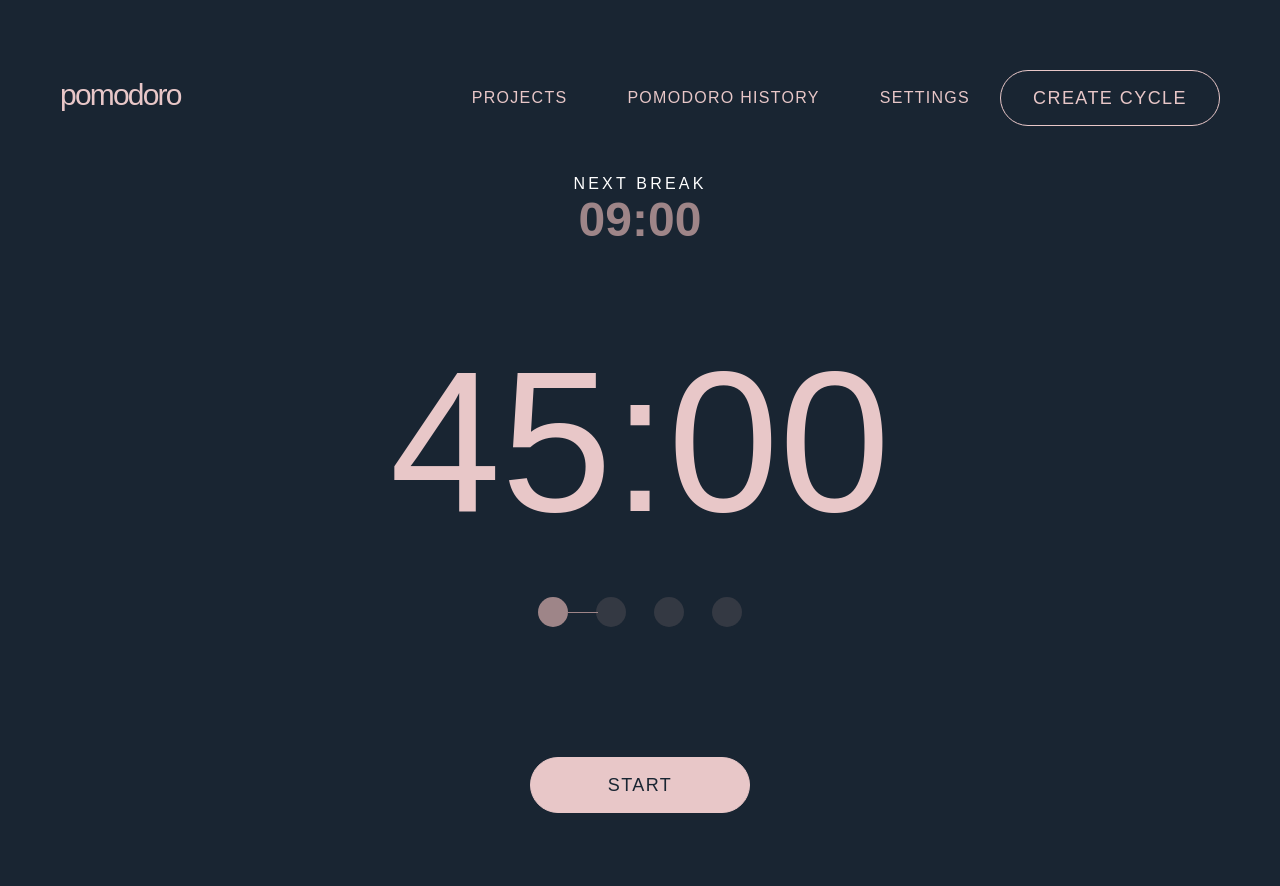
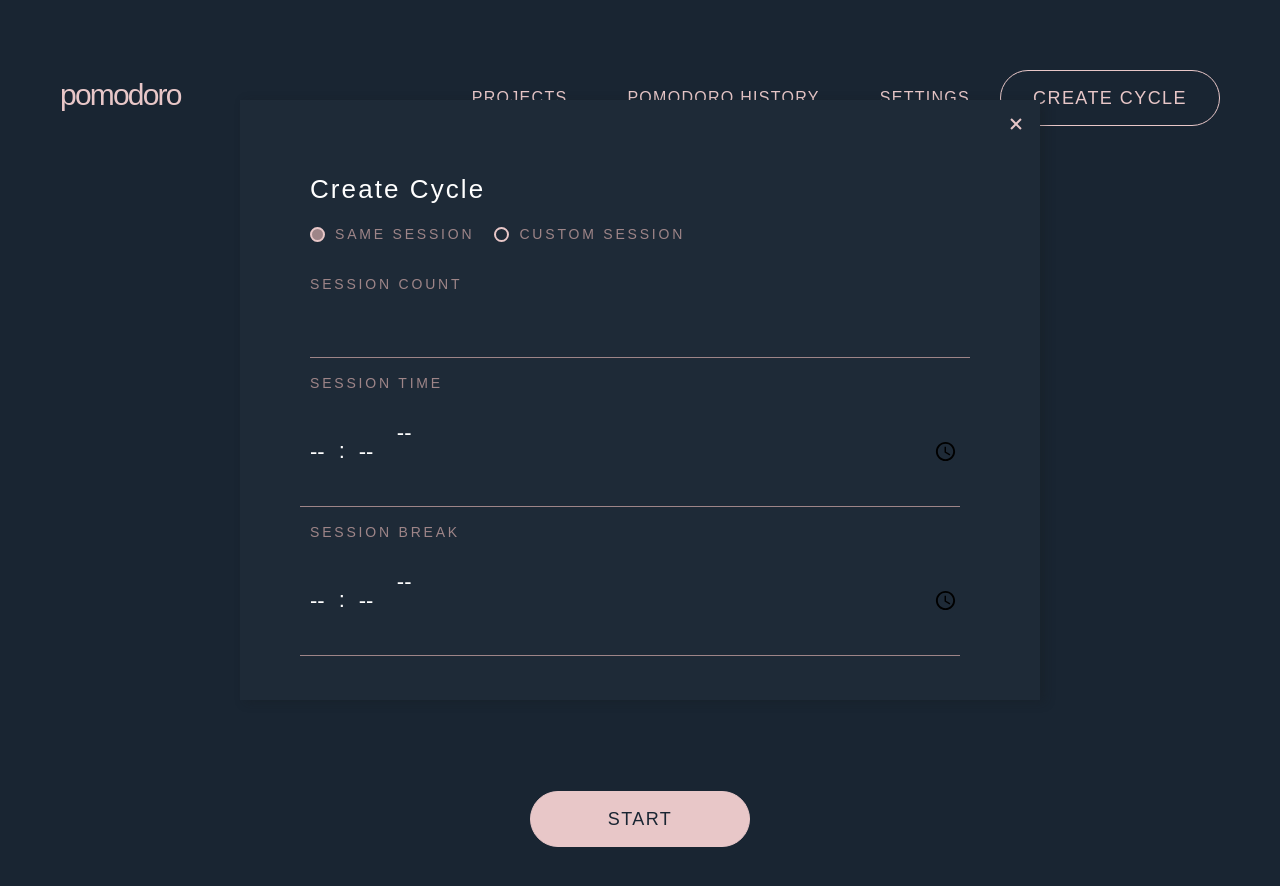
Before and after one commit to dobijaw/pomodoro, a React (Create React App) app: page / in a window 1280 px wide. Shown: the top 886 px of the page. Built offline with nearby package versions, Linux system fonts and the light colour scheme.

Commit message:
close modal clicking outside, add two option for modal form

```diff
--- a/package.json
+++ b/package.json
@@ -13,6 +13,7 @@
     "@types/react-redux": "^7.1.9",
     "@types/react-router-dom": "^5.1.5",
     "@types/styled-components": "^5.1.0",
+    "formik": "^2.1.4",
     "react": "^16.13.1",
     "react-dom": "^16.13.1",
     "react-redux": "^7.2.0",
--- /dev/null
+++ b/src/components/atoms/Close/Close.tsx
@@ -0,0 +1,42 @@
+import styled from 'styled-components';
+
+const Close = styled.button`
+  position: absolute;
+  top: 10px;
+  right: 10px;
+  display: block;
+  width: 28px;
+  height: 28px;
+  border: none;
+  background: none;
+  transition: background 0.35s ease-in-out;
+
+  &:hover {
+    &::before,
+    &::after {
+      background: ${({ theme }) => theme.colors.secondary};
+    }
+  }
+
+  &::before,
+  &::after {
+    content: '';
+    position: absolute;
+    top: 50%;
+    left: 50%;
+    display: block;
+    width: 14px;
+    height: 2px;
+    background: ${({ theme }) => theme.colors.primary};
+  }
+
+  &::before {
+    transform: translate(-50%, -50%) rotate(45deg);
+  }
+
+  &::after {
+    transform: translate(-50%, -50%) rotate(-45deg);
+  }
+`;
+
+export default Close;
--- a/src/components/atoms/Headline/Headline.tsx
+++ b/src/components/atoms/Headline/Headline.tsx
@@ -5,7 +5,7 @@ const Headline = styled.h1<{ customWidth?: string }>`
   padding: 0;
   margin: 0;
   color: ${({ theme }) => theme.colors.copy};
-  font-size: ${({ customWidth, theme }) => customWidth || '32px'};
+  font-size: ${({ customWidth, theme }) => customWidth || '26px'};
   font-weight: 400;
   letter-spacing: 0.08em;
   line-height: 1.5;
--- /dev/null
+++ b/src/components/atoms/Input/Input.tsx
@@ -0,0 +1,55 @@
+import styled from 'styled-components';
+
+const Input = styled.input<{ focusBackgorund?: boolean }>`
+  width: 100%;
+  padding: 20px 0;
+  border: none;
+  border-bottom: 1px solid ${({ theme }) => theme.colors.secondary};
+  color: ${({ theme }) => theme.colors.copy};
+  background: none;
+  font-family: 'Exo 2', sans-serif;
+  font-size: 22px;
+  font-weight: 400;
+  text-transform: uppercase;
+  transition: all 0.35s ease-in-out;
+
+  &[type='time'] {
+    margin: 8px 0 0 -10px;
+  }
+
+  &[type='time']::-webkit-datetime-edit-fields-wrapper {
+    display: flex;
+  }
+
+  &[type='time']::-webkit-datetime-edit-text {
+    padding: 19px 4px;
+  }
+
+  &[type='time']::-webkit-datetime-edit-hour-field,
+  &[type='time']::-webkit-datetime-edit-minute-field,
+  &[type='time']::-webkit-datetime-edit-second-field {
+    border-radius: 100px;
+    padding: 20px 10px;
+
+    &:focus {
+      background: ${({ focusBackgorund, theme }) =>
+        focusBackgorund ? theme.colors.background : theme.colors.background20};
+    }
+  }
+
+  &[type='time']::-webkit-clear-button,
+  &[type='time']::-webkit-inner-spin-button {
+    display: none;
+  }
+
+  &::placeholder {
+    color: ${({ theme }) => theme.colors.copy};
+  }
+
+  &:focus {
+    outline: 0;
+    border-bottom: 1px solid ${({ theme }) => theme.colors.primary};
+  }
+`;
+
+export default Input;
--- a/src/components/atoms/Label/Label.tsx
+++ b/src/components/atoms/Label/Label.tsx
@@ -5,15 +5,21 @@ const Label = styled.label<{
   asMedium?: boolean;
   asLarge?: boolean;
 }>`
+  position: relative;
+  display: block;
   padding: 0;
-  margin: 0;
+  margin: 18px 0;
   color: ${({ theme, asCopy }) =>
     asCopy ? theme.colors.copy : theme.colors.secondary};
-  font-size: 14px;
+  font-size: 13px;
   font-weight: 400;
   line-height: 1;
   letter-spacing: 0.2em;
   text-transform: uppercase;
+
+  @media (min-width: 960px) {
+    font-size: 14px;
+  }
 
   ${({ asMedium }) =>
     asMedium &&
--- /dev/null
+++ b/src/components/molecules/RadioCheck/RadioCheck.tsx
@@ -0,0 +1,81 @@
+import React from 'react';
+import styled, { css } from 'styled-components';
+import Label from 'components/atoms/Label/Label';
+
+const Input = styled.input`
+  position: absolute;
+  width: 0;
+  height: 0;
+  opacity: 0;
+  cursor: pointer;
+  transition: all 0.35s ease-in-out;
+`;
+
+const Checkmark = styled.span<{ type?: string }>`
+  position: absolute;
+  top: 0;
+  left: 0;
+  width: 15px;
+  height: 15px;
+  border: 2px solid ${({ theme }) => theme.colors.primary};
+  transition: all 0.35s ease-in-out;
+
+  ${({ type }) =>
+    type === 'radio' &&
+    css`
+      border-radius: 50%;
+    `}
+`;
+
+const StyledLabel = styled(Label)`
+  padding-left: 25px;
+  margin: 18px 0;
+  line-height: 14px;
+  cursor: pointer;
+  user-select: none;
+  transition: all .35s ease-in-out;
+
+  ${Input}:checked ~ ${Checkmark} {
+    background: ${({ theme }) => theme.colors.secondary};
+  }
+
+  &:hover {
+    color: ${({ theme }) => theme.colors.primary};
+
+    ${Checkmark} {
+        background: ${({ theme }) => theme.colors.primary};
+    }
+  }
+`;
+
+type RadioCheckProps = {
+  label: string;
+  type: 'radio' | 'checkbox';
+  name: string;
+  onChange: () => void;
+  checked?: boolean;
+  id: string;
+};
+
+const RadioCheck = ({
+  id,
+  label,
+  type,
+  name,
+  onChange,
+  checked,
+}: RadioCheckProps) => (
+  <StyledLabel>
+    {label}
+    <Input
+      id={id}
+      type={type}
+      name={name}
+      onChange={onChange}
+      checked={checked}
+    />
+    <Checkmark type={type} />
+  </StyledLabel>
+);
+
+export default RadioCheck;
--- a/src/components/organisms/CycleModal/CycleModal.tsx
+++ b/src/components/organisms/CycleModal/CycleModal.tsx
@@ -1,6 +1,20 @@
-import React from 'react';
-import styled from 'styled-components';
+import React, { useState, useRef, useEffect, useCallback } from 'react';
+import styled, { keyframes } from 'styled-components';
 import Headline from 'components/atoms/Headline/Headline';
+import Close from 'components/atoms/Close/Close';
+import RadioCheck from 'components/molecules/RadioCheck/RadioCheck';
+import Label from 'components/atoms/Label/Label';
+import Input from 'components/atoms/Input/Input';
+
+const scale = keyframes`
+  from {
+    transform: translate(-50%, -50%) scale(0);
+  }
+
+  to {
+    transform: translate(-50%, -50%) scale(1);
+  }
+`;
 
 const Wrapper = styled.div`
   position: fixed;
@@ -18,13 +32,38 @@ const BoxModal = styled.div`
   z-index: 10;
   top: 50%;
   left: 50%;
-  width: 80%;
+  overflow-y: scroll;
+  width: calc(100% - 40px);
   max-width: 800px;
-  height: 60vh;
-  padding: 70px;
-  transform: translate(-50%, -50%);
+  height: calc(100vh - 40px);
+  max-height: 600px;
+  padding: 30px;
+  transform: translate(-50%, -50%) scale(0);
   background: ${({ theme }) => theme.colors.background20};
   box-shadow: 5px 2px 10px 0px rgba(24, 27, 30, 0.3);
+  animation: ${scale} 0.4s forwards;
+
+  @media (min-width: 600px) {
+    padding: 50px;
+  }
+
+  @media (min-width: 840px) {
+    padding: 70px;
+  }
+`;
+
+const RadioForm = styled.form`
+  display: block;
+
+  @media (min-width: 600px) {
+    display: flex;
+
+    > label {
+      &:not(:last-of-type) {
+        margin-right: 20px;
+      }
+    }
+  }
 `;
 
 type CycleModal = {
@@ -32,11 +71,67 @@ type CycleModal = {
 };
 
 function CycleModal({ onClose }: CycleModal) {
+  const [isSameSession, toggleSession] = useState<boolean>(true);
+  const boxModalRef = useRef(null);
+
+  function closeClickingOutside(event: MouseEvent) {
+    if (!(boxModalRef.current! as any).contains(event.target)) onClose();
+  }
+
+  const closeClickingOutsideCallback = useCallback(closeClickingOutside, []);
+
+  useEffect(() => {
+    document.addEventListener('click', closeClickingOutsideCallback);
+
+    return () =>
+      document.removeEventListener('click', closeClickingOutsideCallback);
+  }, [closeClickingOutsideCallback]);
+
   return (
     <Wrapper>
-      <BoxModal>
-        <button onClick={onClose}>close</button>
+      <BoxModal ref={boxModalRef}>
+        <Close onClick={onClose} />
         <Headline>Create Cycle</Headline>
+        <RadioForm>
+          <RadioCheck
+            label="Same session"
+            id="sameSession"
+            type="radio"
+            name="sessionKind"
+            checked={isSameSession}
+            onChange={() => toggleSession(!isSameSession)}
+          />
+          <RadioCheck
+            label="Custom session"
+            id="customSession"
+            type="radio"
+            name="sessionKind"
+            checked={!isSameSession}
+            onChange={() => toggleSession(!isSameSession)}
+          />
+        </RadioForm>
+        <div>
+          {isSameSession ? (
+            <form>
+              <div>
+                <Label>
+                  Session count
+                  <Input type="number" />
+                </Label>
+                <Label>
+                  Session time
+                  <Input type="time" />
+                </Label>
+                <Label>
+                  Session break
+                  <Input type="time" />
+                </Label>
+              </div>
+            </form>
+          ) : (
+            <h2 style={{ color: 'white' }}>Custom Session</h2>
+          )}
+        </div>
       </BoxModal>
     </Wrapper>
   );
--- a/src/theme/GlobalStyle.ts
+++ b/src/theme/GlobalStyle.ts
@@ -20,7 +20,11 @@ const GlobalStyle = createGlobalStyle`
     }
 
     ::-webkit-scrollbar {
-        width: 10px;
+        width: 4px;
+
+        @media(min-width:960px) {
+            width: 10px;
+        }
     }
 
     ::-webkit-scrollbar-track {
--- a/src/views/Root.tsx
+++ b/src/views/Root.tsx
@@ -25,7 +25,7 @@ function Root({
   defaultCountdownQueue,
   clearCountdownQueue,
 }: RootProps) {
-  const [isModalVisible, toggleModalVisibility] = useState(false);
+  const [isModalVisible, toggleModalVisibility] = useState(true);
   const [count, setCount] = useState<countdownQueueItem>(countdownQueue[0]);
   const [nextCount, setNextCount] = useState<countdownQueueItem>(
     countdownQueue[1]
--- a/src/views/SettingsPage.tsx
+++ b/src/views/SettingsPage.tsx
@@ -1,8 +1,25 @@
 import React from 'react';
+import Input from 'components/atoms/Input/Input';
+import Label from 'components/atoms/Label/Label';
 
 const SettingsPage = () => (
   <div>
     <h2>Settings</h2>
+    <Label htmlFor="projectName">
+      Project
+      <Input id="projectName" placeholder="Choose project" type="number" />
+    </Label>
+    <Label htmlFor="projectName">
+      Project
+      <Input
+        id="projectName"
+        placeholder="Choose project"
+        type="time"
+        step="1"
+        min="00:00:00"
+        max="20:00:00"
+      />
+    </Label>
   </div>
 );
 
```
Also changed, not shown: 1 other file (tests, documents, lock files or other folders).
